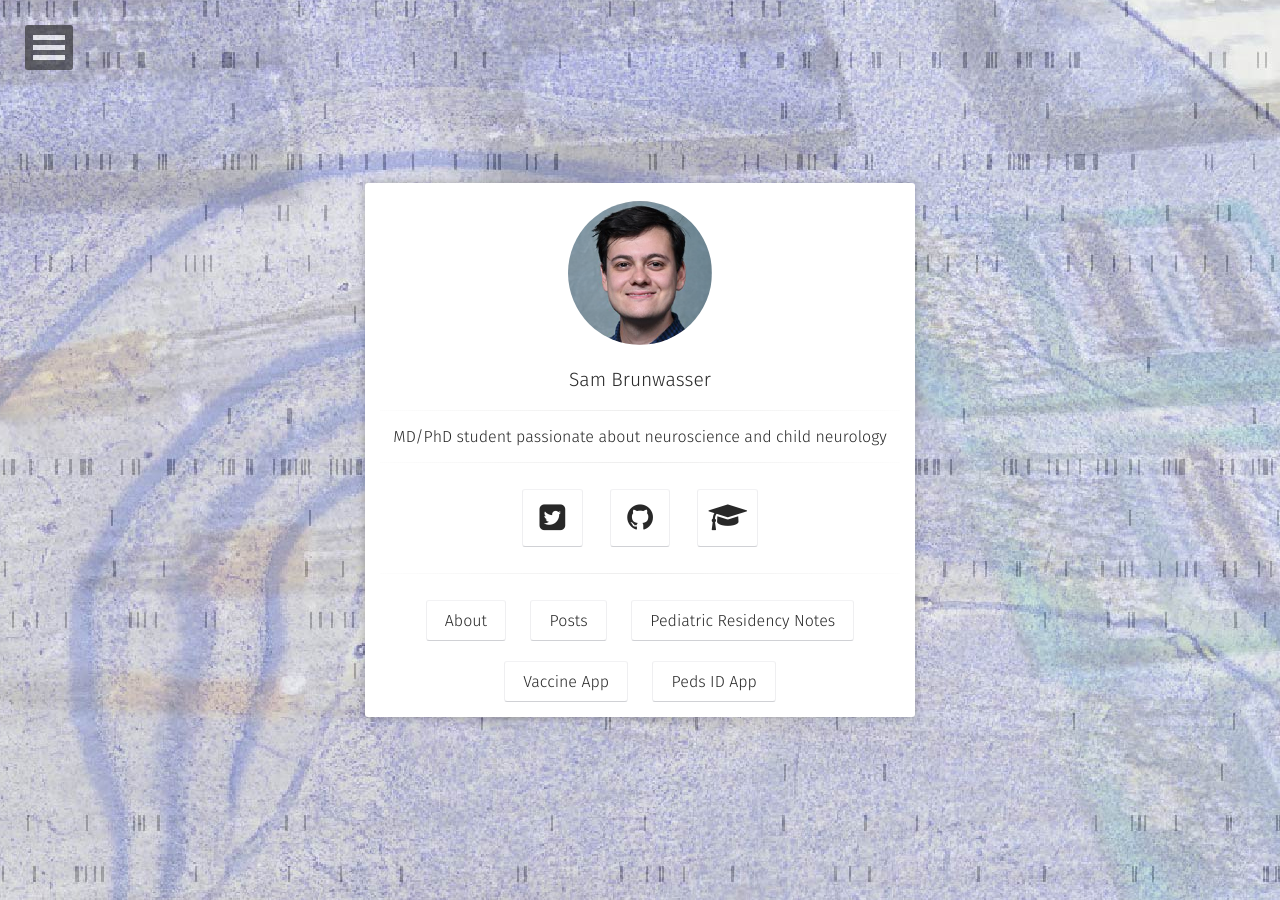
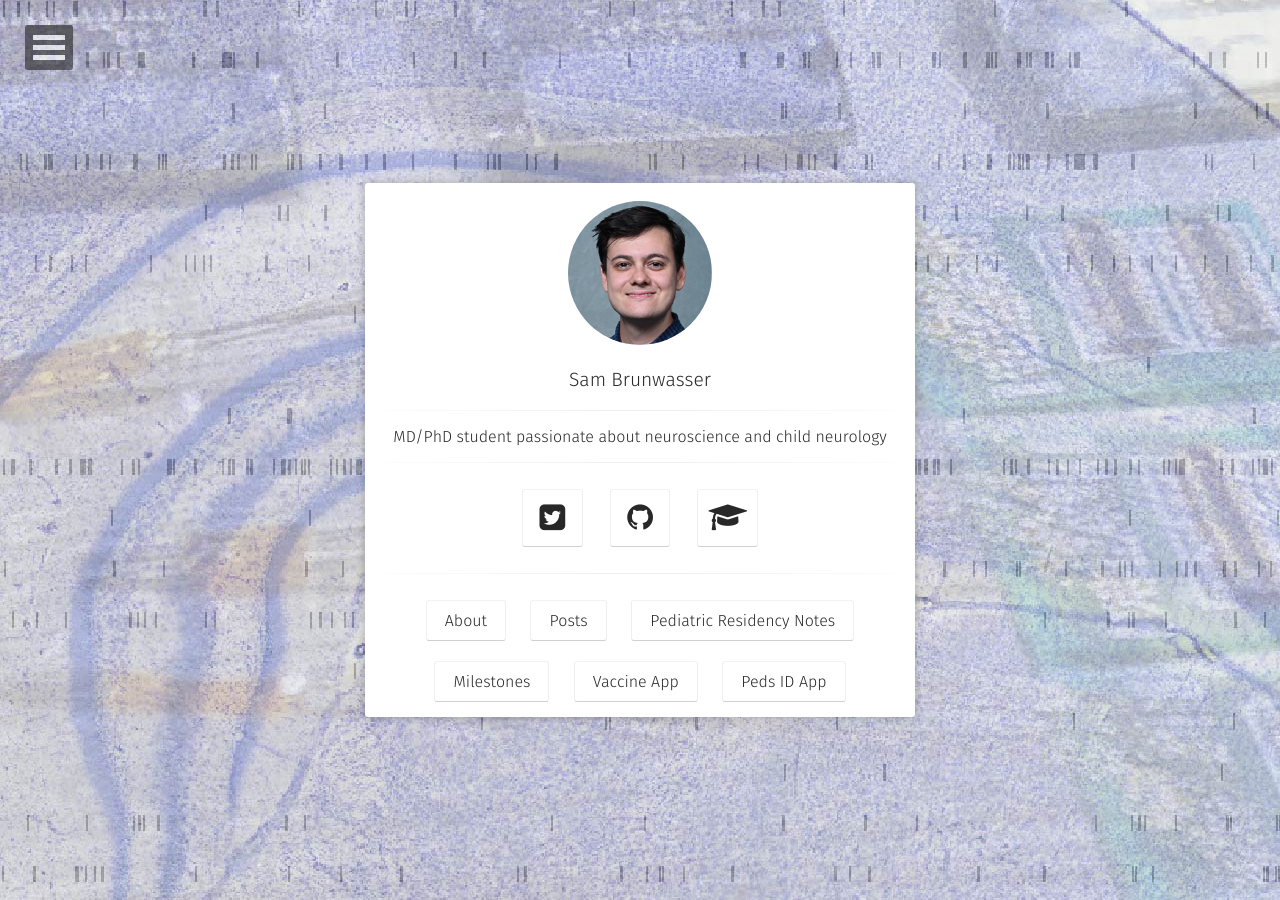
Before and after one commit to sbrunwas/sbrunwas.github.io, a Jekyll site: the page built from index.html, in a window 1280 px wide. Built offline with Jekyll 4.4.1, drawn with Linux system fonts in a browser that asks for light colours; some web fonts are replaced.

Commit message:
Add link to Milestones in home layout

```diff
--- a/_layouts/home.html
+++ b/_layouts/home.html
@@ -42,6 +42,9 @@ layout: compress
                          <a class="btn zoombtn" href="https://sparkly-walk-5c7.notion.site/Sam-s-Pediatric-Intern-Guide-1ad6cad9c538800b9e57fb743cfac9cf">
                          Pediatric Residency Notes
                          </a>
+						 <a class="btn zoombtn" href="https://devmilestones.lovable.app/">
+                         Milestones
+                         </a>
 					     <a class="btn zoombtn" href="https://wccvisits-4kn2ey49cpy9qdmztnxrnv.streamlit.app/">
                          Vaccine App
                          </a>
```
